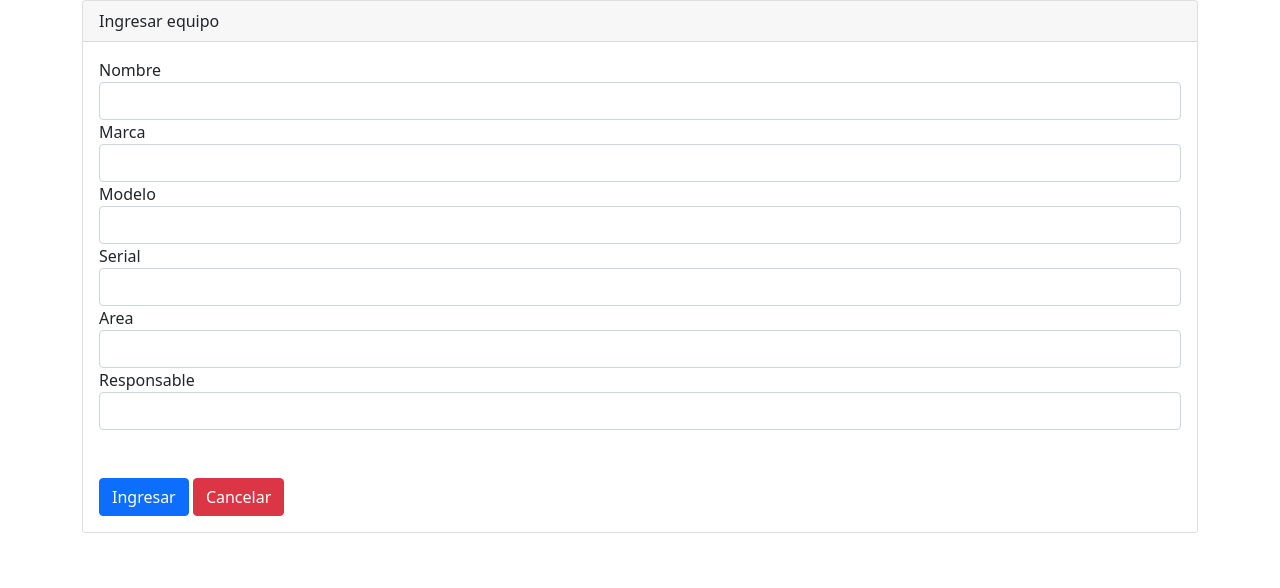
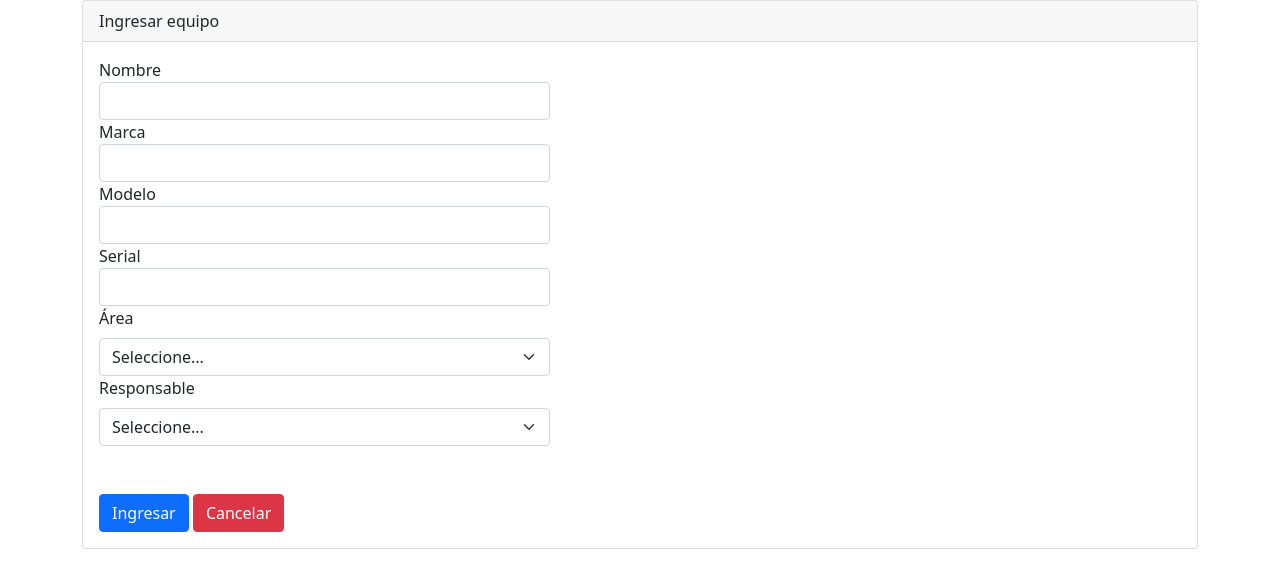
Before and after one commit to CamilaM25/Entrega_2, a Django app: page /Equipos/ingresar in a window 1280 px wide. Shown: the part 56-644 px from the top of the page. Run offline with Django 5.2, Linux system fonts and the light colour scheme.

Commit message:
ingresar y actualizar equipo

```diff
--- a/Hospital/hce/templates/Equipos/ingresar.html
+++ b/Hospital/hce/templates/Equipos/ingresar.html
@@ -1,8 +1,10 @@
 {% extends "base.html" %}
 
-{% block title%} Ingresar equipo {% endblock  %}
+{% load static %}
 
-{% block contenido%}
+{% block title %} Ingresar equipo {% endblock %}
+
+{% block contenido %}
 
 <div class="card">
     <div class="card-header">
@@ -10,43 +12,94 @@
     </div>
 
     <div class="card-body">
-
-        <form action="" method="post" enctype="multipart/form-data">
+        <form action="" method="post" enctype="multipart/form-data" onsubmit="return validateForm()">
             {% csrf_token %}
 
-            <div class="form-group">
-                <label for="">Nombre</label>
-                <input type="text" name="nombre" id="Nombre" class="form-control" placeholder="" aria-describedby="helpId">
-              </div>
-              <div class="form-group">
-                <label for="">Marca</label>
-                <input type="text" name="marca" id="Marca" class="form-control" placeholder="" aria-describedby="helpId">
-              </div>
-              <div class="form-group">
-                <label for="">Modelo</label>
-                <input type="text" name="modelo" id="Modelo" class="form-control" placeholder="" aria-describedby="helpId">
+            <div class="col-md-5">
+                <label for="InputNombre">Nombre</label>
+                <input type="text" name="Nombre" id="InputNombre" class="form-control" placeholder="" aria-describedby="helpId">
             </div>
 
-              <div class="form-group">
-                <label for="">Serial</label>
-                <input type="text" name="serial" id="Serial" class="form-control"  placeholder="" aria-describedby="helpId">
+            <div class="col-md-5">
+                <label for="InputMarca">Marca</label>
+                <input type="text" name="Marca" id="InputMarca" class="form-control" placeholder="" aria-describedby="helpId">
             </div>
 
-              <div class="form-group">
-                <label for="">Area</label>
-                <input type="text" name="area" id="Area" class="form-control"  placeholder="" aria-describedby="helpId">
+            <div class="col-md-5">
+                <label for="InputModelo">Modelo</label>
+                <input type="text" name="Modelo" id="InputModelo" class="form-control" placeholder="" aria-describedby="helpId">
             </div>
 
-              <div class="form-group">
-                <label for="">Responsable</label>
-                <input type="text" name="responsable" id="Responsable" class="form-control"  placeholder="" aria-describedby="helpId">
+            <div class="col-md-5">
+                <label for="InputSerial">Serial</label>
+                <input type="text" name="Serial" id="InputSerial" class="form-control" placeholder="" aria-describedby="helpId">
+            </div>
+
+            <div class="col-md-5">
+                <label for="InputArea" class="form-label">Área</label>
+                <select name="Area" id="InputArea" class="form-select" aria-describedby="helpId">
+                    <option selected disabled>Seleccione...</option>
+                    <option>Biomédica</option>
+                    <option>Infraestructura</option>
+                    <option>Sistemas</option>
+                </select>
+            </div>
+
+            <div class="col-md-5">
+                <label for="InputResponsable" class="form-label">Responsable</label>
+                <select name="Responsable" id="InputResponsable" class="form-select" aria-describedby="helpId">
+                    <option selected disabled>Seleccione...</option>
+                    <option>Camila</option>
+                    <option>Alexandra</option>
+                    <option>Andrés</option>
+                    <option>Sherlyn</option>
+                </select>
             </div>
 
             <br><br>
             <button type="submit" class="btn btn-primary">Ingresar</button>
-              <a name="" id="" class="btn btn-danger" href="{% url 'Equipos' %}" role="button">Cancelar</a>
+            <a class="btn btn-danger" href="{% url 'Equipos' %}" role="button">Cancelar</a>
         </form>
-
+    </div>
 </div>
 
+<!-- Modal de Alerta -->
+<div class="modal fade" id="alertModal" tabindex="-1" aria-labelledby="alertModalLabel" aria-hidden="true">
+    <div class="modal-dialog">
+        <div class="modal-content">
+            <div class="modal-header">
+                <h5 class="modal-title" id="alertModalLabel">Atención</h5>
+                <button type="button" class="btn-close" data-bs-dismiss="modal" aria-label="Close"></button>
+            </div>
+            <div class="modal-body">
+                Por favor, complete todos los campos antes de ingresar un nuevo equipo.
+            </div>
+            <div class="modal-footer">
+                <button type="button" class="btn btn-outline-danger" data-bs-dismiss="modal">Cerrar</button>
+            </div>
+        </div>
+    </div>
+</div>
+
+<script>
+
+// método para validar los campos
+function validateForm() {
+    var nombre = document.getElementById("InputNombre").value;
+    var marca = document.getElementById("InputMarca").value;
+    var modelo = document.getElementById("InputModelo").value;
+    var serial = document.getElementById("InputSerial").value;
+    var area = document.getElementById("InputArea").value;
+    var responsable = document.getElementById("InputResponsable").value;
+
+    if (nombre === "" || marca === "" || modelo === "" || serial === "" || area === "Seleccione..." || responsable === "Seleccione...") {
+        var alertModal = new bootstrap.Modal(document.getElementById('alertModal'));
+        alertModal.show();
+        return false;
+    }
+
+    return true;
+}
+</script>
+
 {% endblock %}
--- a/Hospital/hce/urls.py
+++ b/Hospital/hce/urls.py
@@ -7,7 +7,7 @@ urlpatterns = [
     path('',views.inicio,name='inicio'),
     path('Equipos/ingresar',views.ingresar,name='ingresar'),
     path('Equipos',views.Equipos,name='Equipos'),
-    path('Equipos/editar/<int:id>/',views.editar,name='editar'),
-    path('borrar/<int:id>/' , views.borrar, name='borrar'),
+    path('Equipos/editar/<int:id>',views.editar,name='editar'),
+    path('borrar/<int:id>' , views.borrar, name='borrar'),
 
 ]
--- a/Hospital/hce/views.py
+++ b/Hospital/hce/views.py
@@ -10,8 +10,10 @@ def inicio (request):
 
 def ingresar (request): #análogo a crear
      infoEquipo=EquipoForm(request.POST or None)
+     print(infoEquipo)
      if infoEquipo.is_valid():
           infoEquipo.save()
+
           return redirect('Equipos')
      return render(request,'Equipos/ingresar.html')
 
@@ -27,9 +29,11 @@ def borrar(request, id):
 def editar(request, id):
     equipo = Equipo.objects.get(id=id)
     formEquipo = EquipoForm(request.POST or None, request.FILES or None, instance=equipo)
+    print(formEquipo.is_valid())
     if formEquipo.is_valid() and request.method == 'POST':
         formEquipo.save()
         messages.success(request, 'La información se actualizó correctamente.')
 
         return redirect('Equipos')
+
     return render(request, 'Equipos/editar.html' , {'formEquipo':formEquipo})
```
Also changed, not shown: Hospital/hce/templates/Equipos/editar.html (+32 -18 lines). Lines whose indentation alone changed are shown as unchanged.
